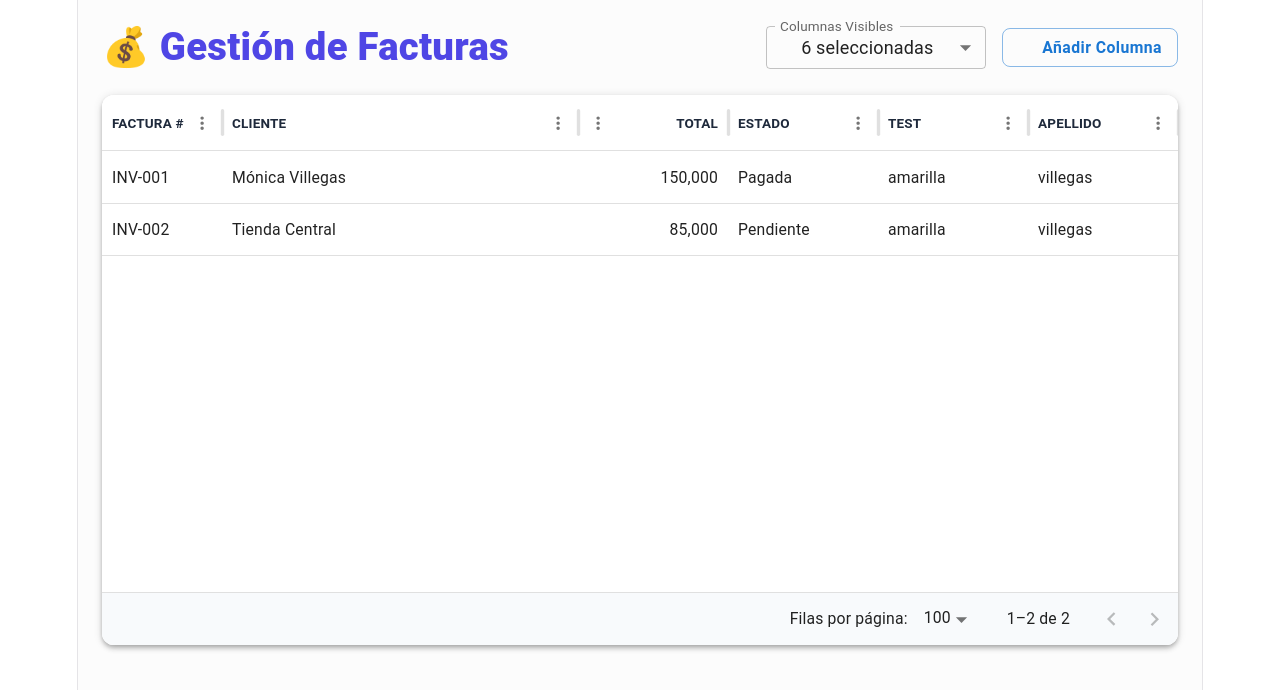
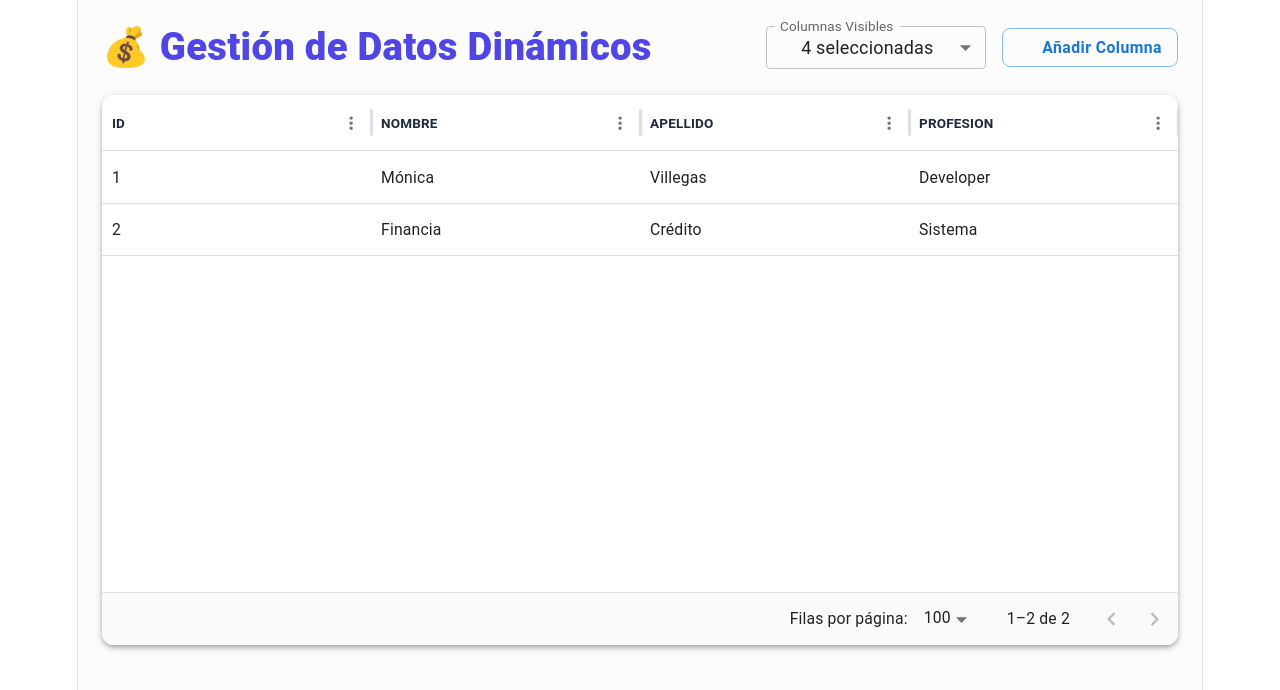
Before and after one commit to minicapineda/clientes, a React (Vite) app in the folder src/: page / in a window 1280 px wide. Shown: the top 690 px of the page. Built offline with nearby package versions, Linux system fonts and the light colour scheme; some icons are missing.

Commit message:
update and component

```diff
--- a/src/src/shared/components/TableClients/index.tsx
+++ b/src/src/shared/components/TableClients/index.tsx
@@ -1,6 +1,6 @@
-import { useState } from 'react';
+import { useState, useMemo, useEffect } from 'react';
 import { DataGrid} from '@mui/x-data-grid';
-import { esES } from '@mui/x-data-grid/locales'; // Traducción oficial
+import { esES } from '@mui/x-data-grid/locales';
 import {
   Box, Paper, Typography, FormControl, InputLabel,
   Select, MenuItem, Checkbox, ListItemText, OutlinedInput,
@@ -11,20 +11,34 @@ import { AddColumnModal } from '../AddColumnModal';
 import styles from "./tableclients.module.css";
 import type { GridColDef } from '@mui/x-data-grid';
 
-const INITIAL_COLUMNS: GridColDef[] = [
-  { field: 'id', headerName: 'Factura #', width: 120 },
-  { field: 'cliente', headerName: 'Cliente', flex: 1, minWidth: 200, editable: true },
-  { field: 'monto', headerName: 'Total', type: 'number', width: 150, editable: true },
-  { field: 'estado', headerName: 'Estado', width: 150, editable: true },
-  { field: 'test', headerName: 'test', width: 150, editable: true },
-  { field: 'apellido', headerName: 'apellido', width: 150, editable: true },
-];
+export const TableClients = () => {
 
-export const TableClients = () => {
-  const [columns, setColumns] = useState<GridColDef[]>(INITIAL_COLUMNS);
   const [rows, setRows] = useState(rows_ejemplo);
-  const [visibleFields, setVisibleFields] = useState<string[]>(INITIAL_COLUMNS.map(c => c.field));
+
+
+  const [columns, setColumns] = useState<GridColDef[]>([]);
+  const [visibleFields, setVisibleFields] = useState<string[]>([]);
   const [openModal, setOpenModal] = useState(false);
+
+
+  useEffect(() => {
+    if (rows.length > 0) {
+
+      const generatedCols: GridColDef[] = Object.keys(rows[0]).map((key) => ({
+        field: key,
+
+        headerName: key.charAt(0).toUpperCase() + key.slice(1),
+        flex: 1,
+        minWidth: 150,
+        editable: true,
+      }));
+
+      setColumns(generatedCols);
+
+      setVisibleFields(generatedCols.map(c => c.field));
+    }
+  }, []);
+
   const handleProcessRowUpdate = (newRow: any) => {
     const updatedRows = rows.map((row) => (row.id === newRow.id ? newRow : row));
     setRows(updatedRows);
@@ -33,34 +47,35 @@ export const TableClients = () => {
 
   const handleAddColumn = (name: string) => {
     const technicalField = name.toLowerCase().trim().replace(/\s+/g, '_');
-
     if (columns.some(col => col.field === technicalField)) {
       alert("Esta columna ya existe");
       return;
     }
-
     const newColumn: GridColDef = {
       field: technicalField,
       headerName: name,
       width: 150,
       editable: true
     };
-
     setColumns([...columns, newColumn]);
     setVisibleFields([...visibleFields, technicalField]);
     setOpenModal(false);
   };
 
-  const columnsToShow = columns.filter(col => visibleFields.includes(col.field));
+  const columnsToShow = useMemo(() =>
+    columns.filter(col => visibleFields.includes(col.field)),
+    [columns, visibleFields]
+  );
 
   return (
     <Box className={styles.mainContainer} sx={{ width: '100%', p: { xs: 1, md: 3 }, boxSizing: 'border-box' }}>
       <Stack direction="row" justifyContent="space-between" alignItems="center" sx={{ mb: 3 }}>
         <Typography variant="h4" className={styles.title}>
-          💰 Gestión de Facturas
+          💰 Gestión de Datos Dinámicos
         </Typography>
 
         <Stack direction="row" spacing={2} alignItems="center">
+
           <FormControl size="small" sx={{ width: 220 }}>
             <InputLabel>Columnas Visibles</InputLabel>
             <Select
@@ -97,7 +112,6 @@ export const TableClients = () => {
           localeText={esES.components.MuiDataGrid.defaultProps.localeText}
           processRowUpdate={handleProcessRowUpdate}
           disableRowSelectionOnClick
-          autoHeight={false}
           sx={{ border: 'none' }}
         />
       </Paper>
@@ -111,9 +125,10 @@ export const TableClients = () => {
   );
 };
 
+
 const rows_ejemplo = [
-  { id: 'INV-001', cliente: 'Mónica Villegas', monto: 150000, estado: 'Pagada', test: 'amarilla', apellido: 'villegas'},
-  { id: 'INV-002', cliente: 'Tienda Central', monto: 85000, estado: 'Pendiente', test: 'amarilla', apellido: 'villegas' },
+  { id: 1, nombre: 'Mónica', apellido: 'Villegas', profesion: 'Developer' },
+  { id: 2, nombre: 'Financia', apellido: 'Crédito', profesion: 'Sistema' },
 ];
 
 export default TableClients;
```
